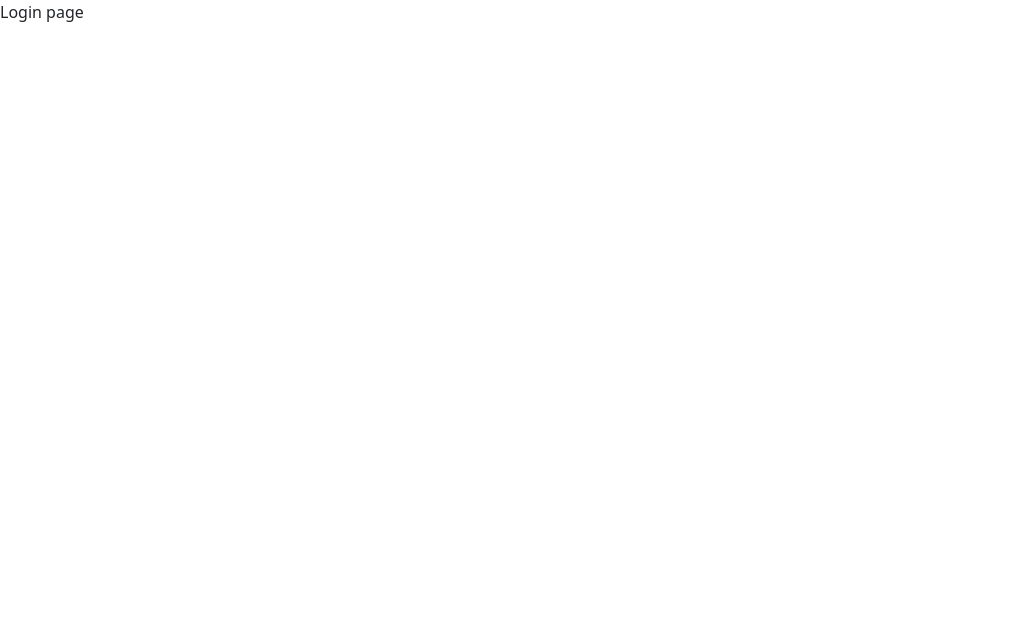
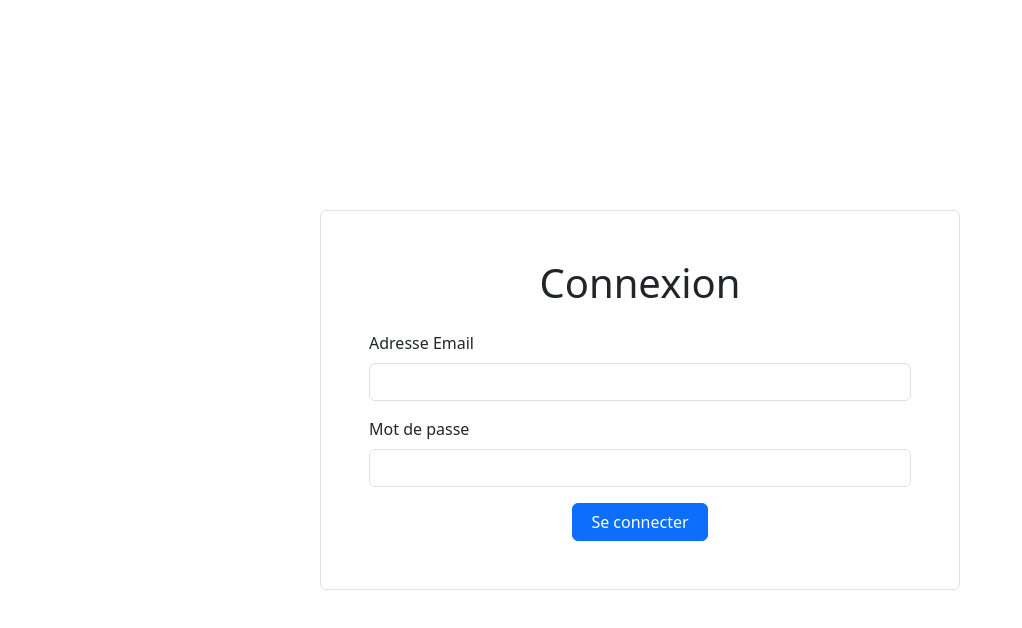
Before and after one commit to LeKlem/jukeBar, a React (Vite) app in the folder frontend/: page /login in a window 1280 px wide. Shown: the top 628 px of the page, without its empty margins (0-1022 px from the left). Built offline with nearby package versions, Linux system fonts and the light colour scheme; no server answers.

Commit message:
creation web service authentification

```diff
--- a/frontend/package.json
+++ b/frontend/package.json
@@ -10,6 +10,7 @@
     "preview": "vite preview"
   },
   "dependencies": {
+    "axios": "^1.7.7",
     "bootstrap": "^5.3.3",
     "react": "^18.3.1",
     "react-bootstrap": "^2.10.5",
--- a/frontend/src/App.scss
+++ b/frontend/src/App.scss
@@ -0,0 +1,4 @@
+#root{
+  height: 100vh;
+  display: flex;
+}
--- /dev/null
+++ b/frontend/src/models/UserModels.ts
@@ -0,0 +1,4 @@
+export interface LoginUserDTO {
+    email: string,
+    password: string,
+}
--- a/frontend/src/pages/Login.tsx
+++ b/frontend/src/pages/Login.tsx
@@ -1,3 +1,34 @@
+import { FormEvent, useState } from "react";
+import { Button, Form, FormControl, FormGroup, FormLabel } from "react-bootstrap";
+import { login } from "../webservices/AuthWebService";
+import { LoginUserDTO } from "../models/UserModels";
+
 export default function Login() {
-    return (<><p>Login page</p></>)
+    const [email, setMail] = useState('');
+    const [password, setPassword] = useState('');
+
+    async function submitLogin(e: FormEvent) {
+        e.preventDefault();
+        const loginUserDTO: LoginUserDTO = {email: email, password: password}
+        const token = (await login(loginUserDTO)).data;
+        //TODO Link token to user + redirect to home
+        console.log(token);
+    }
+
+    return (
+        <div className="d-flex col-6 offset-3 align-items-center">
+            <Form className="border rounded p-5 w-100 d-flex flex-column gap-3" onSubmit={(e) => submitLogin(e)}>
+                <h1 className="text-center">Connexion</h1>
+                <FormGroup>
+                    <FormLabel>Adresse Email</FormLabel>
+                    <FormControl type="email" onChange={(e) => setMail(e.target.value)} value={email}/>
+                </FormGroup>
+                <FormGroup>
+                    <FormLabel>Mot de passe</FormLabel>
+                    <FormControl type="password" onChange={(e) => setPassword(e.target.value)} value={password}/>
+                </FormGroup>
+                <Button className="col-3 align-self-center" type="submit">Se connecter</Button>
+            </Form>
+        </div>
+    )
 }
--- /dev/null
+++ b/frontend/src/webservices/AuthWebService.ts
@@ -0,0 +1,8 @@
+import axios, { AxiosResponse } from "axios";
+import { LoginUserDTO } from "../models/UserModels";
+
+const url = import.meta.env.VITE_API_STRING + 'auth';
+
+export const login = async (loginUserDTO: LoginUserDTO): Promise<AxiosResponse> => {
+    return await axios.post(url, loginUserDTO);
+}
```
Also changed, not shown: 2 other files (tests, documents, lock files or other folders).
